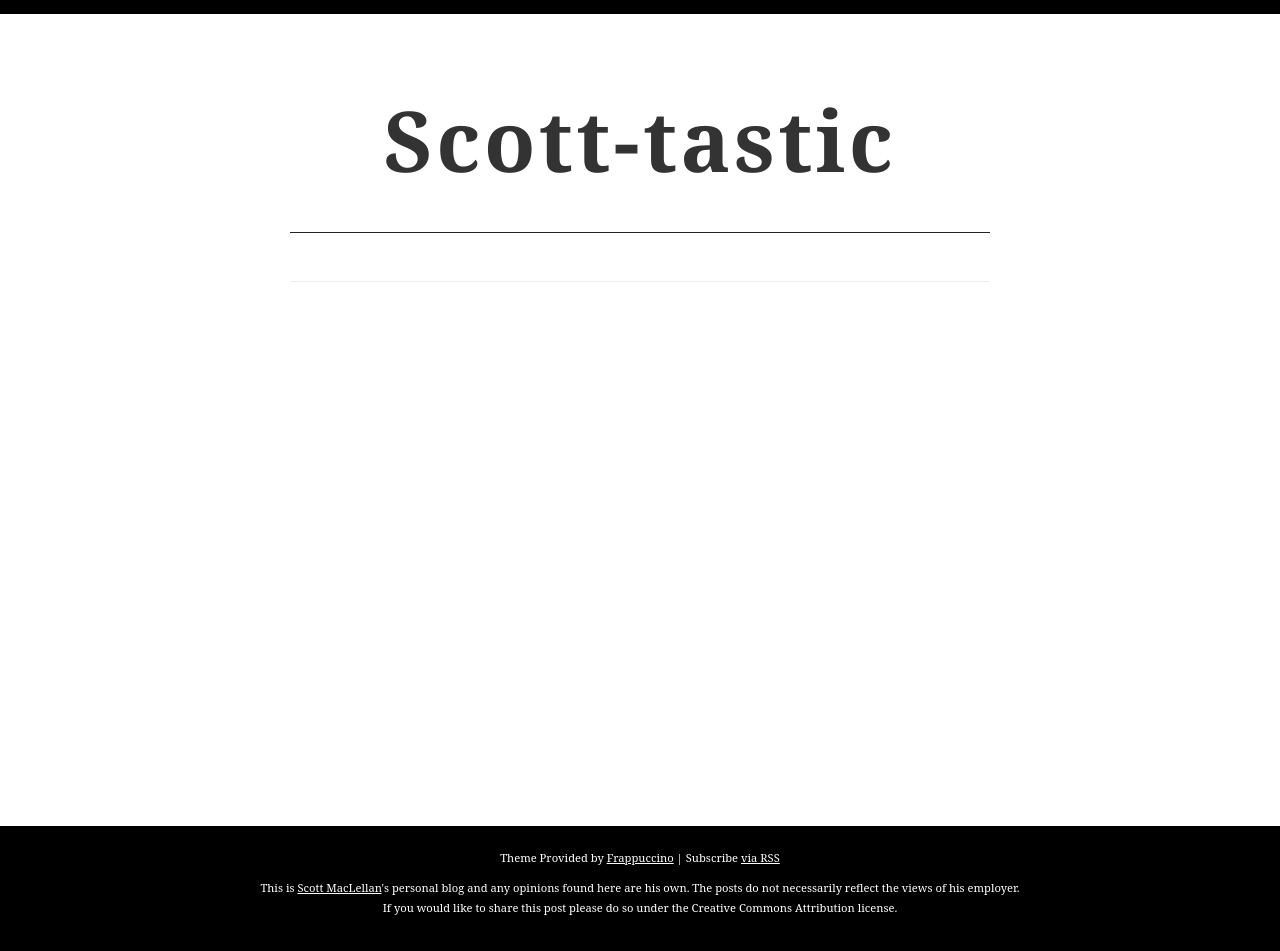
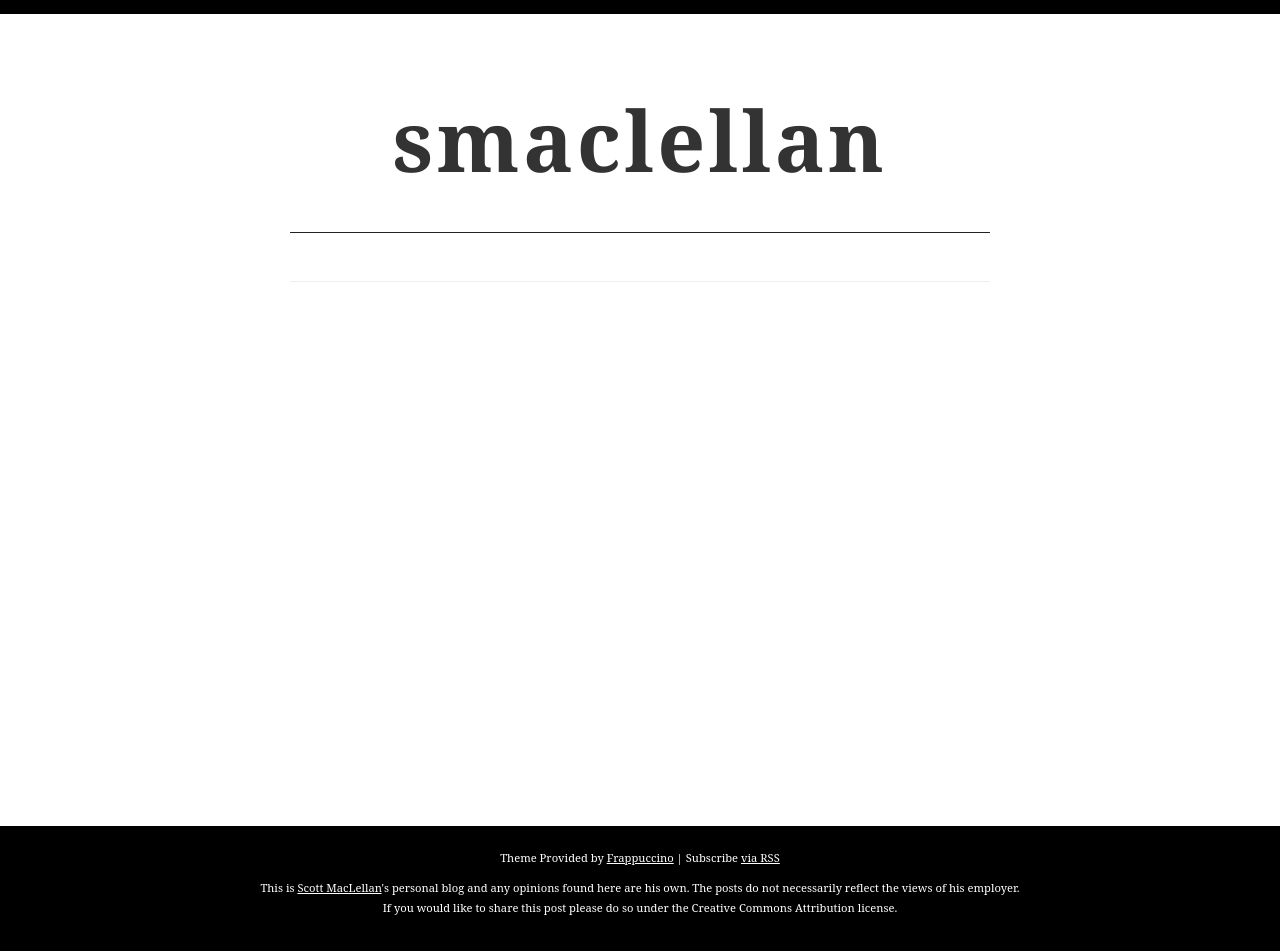
Before and after one commit to smaclell/smaclell.github.io, a Jekyll site: the page built from index.html, in a window 1280 px wide. Built offline with Jekyll 4.4.1, drawn with Linux system fonts in a browser that asks for light colours; some web fonts are replaced; the list of posts is cut into pages by our own code.

Commit message:
Configuring the CNAME

```diff
--- /dev/null
+++ b/CNAME
@@ -0,0 +1 @@
+www.smaclellan.com
--- a/_config.yml
+++ b/_config.yml
@@ -1,11 +1,11 @@
 # Site settings
-title: Scott-tastic
-email: s.j.maclell@gmail.com
+title: smaclellan
+email: scott@smaclellan.com
 description: > # this means to ignore newlines until "baseurl:"
   Thoughts, stories and other other development fun about shipping software
 baseurl: "" # the subpath of your site, e.g. /blog/
-url: "http://smaclell.github.io" # the base hostname & protocol for your site
-#twitter_username: jekyllrb
+url: "http://www.smaclellan.com" # the base hostname & protocol for your site
+twitter_username: smaclell
 github_username:  smaclell
 
 # Build settings
```
Also changed, not shown: README.md.
